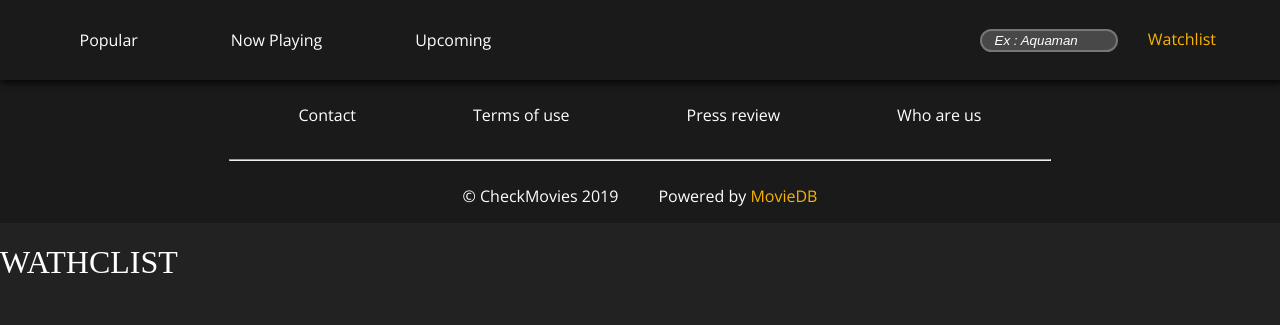
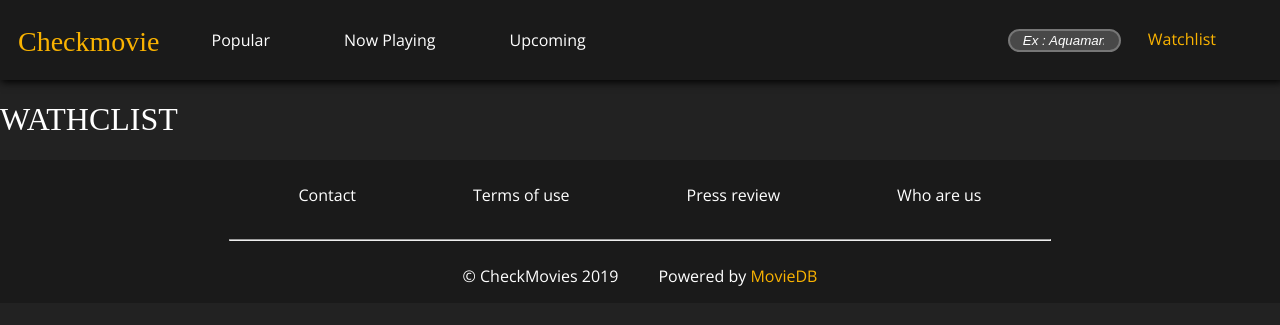
Before and after one commit to gaetanavez19/Semaine_Back, a PHP site: page /Semaine_Back/wishlist.php in a window 1280 px wide. Shown: the top 325 px of the page. Run offline with PHP 8.4, Linux system fonts and the light colour scheme; data that the repository does not hold is empty; some web fonts are replaced.

Commit message:
watchlist repare error

```diff
--- a/header.php
+++ b/header.php
@@ -27,7 +27,7 @@ define('URL', 'http://localhost:8888/Semaine_Back/');
   <body>
     <div class="header">
         <h1>
-          <a class="sitename" href="<?=URL?>index.php"><?php echo $sitename ?></a>
+          <a class="sitename" href="<?=URL?>index.php">Checkmovie</a>
         </h1>
         <div class="header_links">
           <div class="left_links">
--- a/wishlist.php
+++ b/wishlist.php
@@ -1,6 +1,7 @@
 <?php
     require 'header.php';
-    require 'footer.php';
+
+
 
     //  // recuper toutes les données
 
@@ -22,10 +23,12 @@
 
     //  $query = $pdo->query('SELECT * FROM watchlist WHERE username="'.$_SESSION['username'].'"');
     //  $movieID = $query->fetchAll();
-    //  echo '<pre>';
-    //  print_r($movieID);
-    //  echo '</pre>';
 ?>
+
 <div>
 <h1>WATHCLIST</h1>
 </div>
+
+<?php
+require 'footer.php';
+?>
```
Also changed, not shown: README.md (added).
